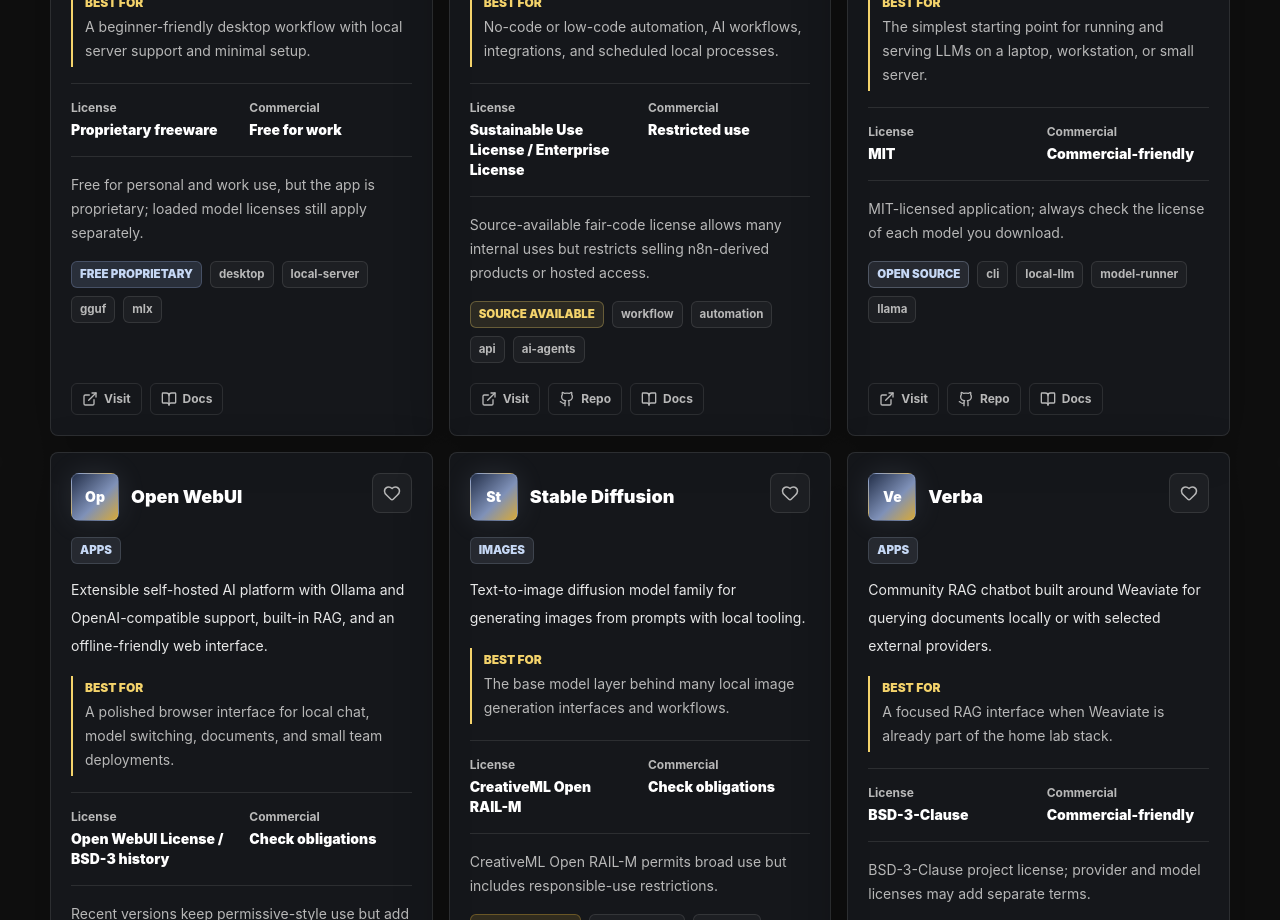
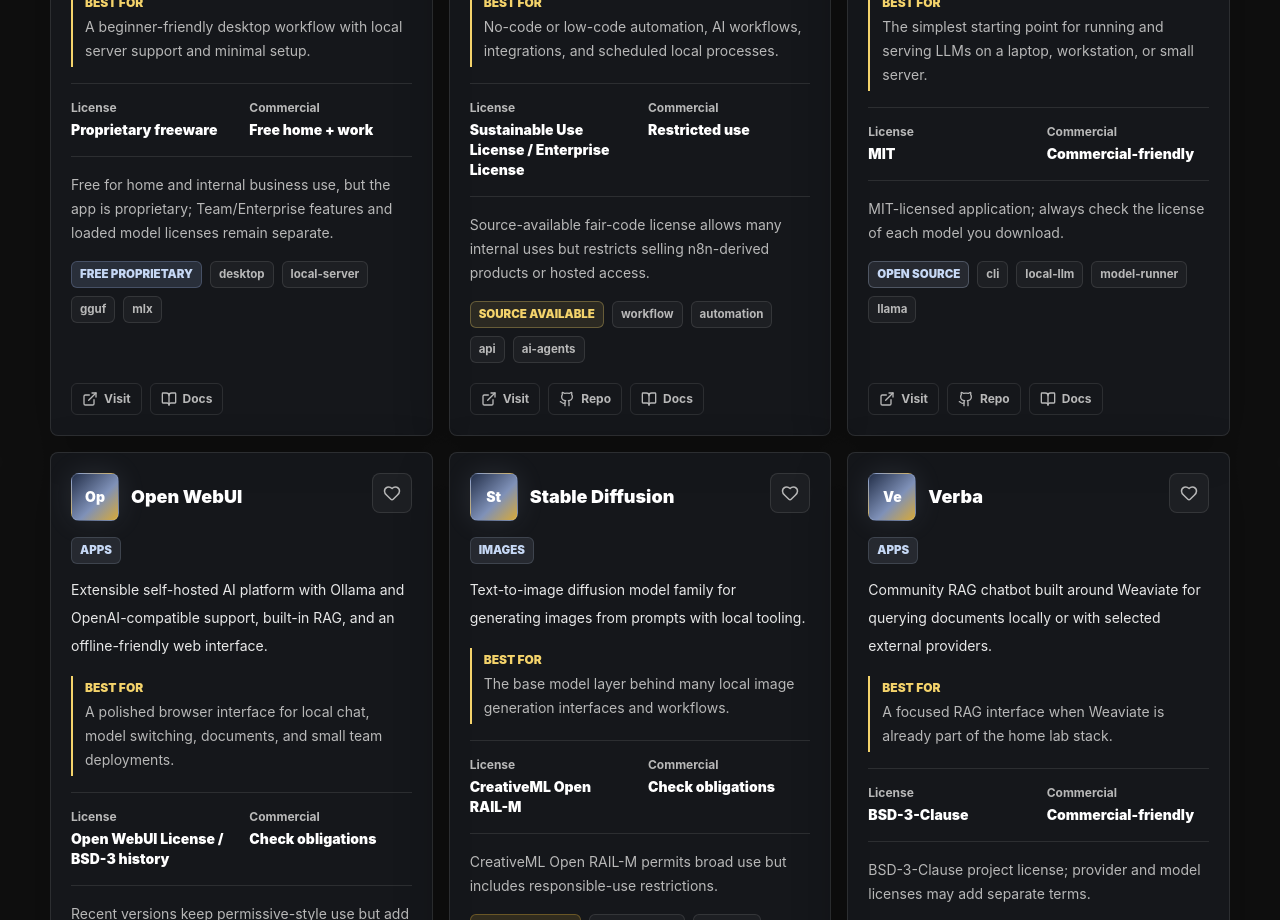
Before and after one commit to nixiz0/AI-Home-Lab-Catalog, a React (Vite) app: page / in a window 1280 px wide. Shown: the part 3420-4340 px from the top of the page. Built offline with nearby package versions, Linux system fonts and the light colour scheme.

Commit message:
Update lm studio license info

```diff
--- a/src/i18n/locales/en.ts
+++ b/src/i18n/locales/en.ts
@@ -59,7 +59,7 @@
   "commercial.friendly": "Commercial-friendly",
   "commercial.caution": "Check obligations",
   "commercial.restricted": "Restricted use",
-  "commercial.proprietary": "Free for work",
+  "commercial.proprietary": "Free home + work",
   "advanced.eyebrow": "Technical lab",
   "advanced.title": "AI engineer lab",
   "advanced.subtitle":
@@ -192,7 +192,7 @@
     "Desktop app for discovering, downloading, chatting with, and serving local LLMs on Windows, macOS, and Linux.",
   "project.lmStudio.needs": "A beginner-friendly desktop workflow with local server support and minimal setup.",
   "project.lmStudio.licenseNote":
-    "Free for personal and work use, but the app is proprietary; loaded model licenses still apply separately.",
+    "Free for home and internal business use, but the app is proprietary; Team/Enterprise features and loaded model licenses remain separate.",
   "project.anythingLlm.summary":
     "Full-stack LLM app with local-first chat, RAG, file indexing, agents, multi-model support, and desktop or Docker options.",
   "project.anythingLlm.needs": "A complete private workspace for documents, team chat, agent tools, and custom providers.",
--- a/src/i18n/locales/fr.ts
+++ b/src/i18n/locales/fr.ts
@@ -61,7 +61,7 @@
   "commercial.friendly": "Compatible usage commercial",
   "commercial.caution": "Obligations à vérifier",
   "commercial.restricted": "Usage restreint",
-  "commercial.proprietary": "Gratuit pour un usage professionnel",
+  "commercial.proprietary": "Gratuit perso + travail",
   "advanced.eyebrow": "Lab technique",
   "advanced.title": "Lab d'ingénierie IA",
   "advanced.subtitle":
@@ -194,7 +194,7 @@
     "Application de bureau pour découvrir, télécharger, utiliser en chat et servir des LLM locaux sur Windows, macOS et Linux.",
   "project.lmStudio.needs": "Une expérience de bureau accessible avec serveur local et configuration minimale.",
   "project.lmStudio.licenseNote":
-    "Gratuit pour un usage personnel et professionnel, mais l'application est propriétaire ; les licences des modèles chargés s'appliquent séparément.",
+    "Gratuit pour un usage personnel et professionnel interne, mais l'application est propriétaire ; les fonctions Team/Enterprise et les licences des modèles chargés restent séparées.",
   "project.anythingLlm.summary":
     "Application LLM complète centrée sur le local, avec chat, RAG, indexation de fichiers, agents, prise en charge multi-modèles et options de bureau ou Docker.",
   "project.anythingLlm.needs": "Un espace privé complet pour documents, chat d'équipe, outils d'agents et fournisseurs personnalisés.",
```
